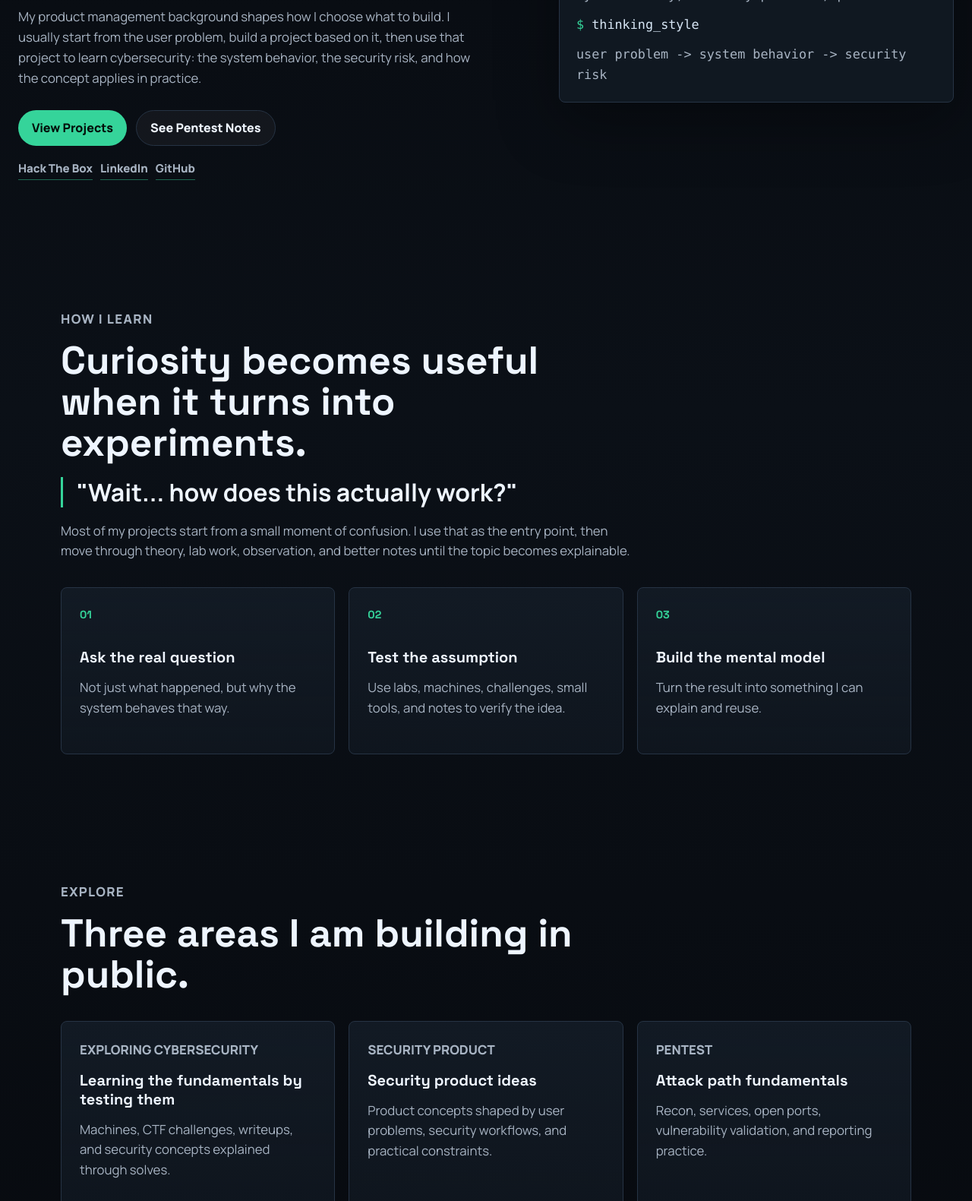
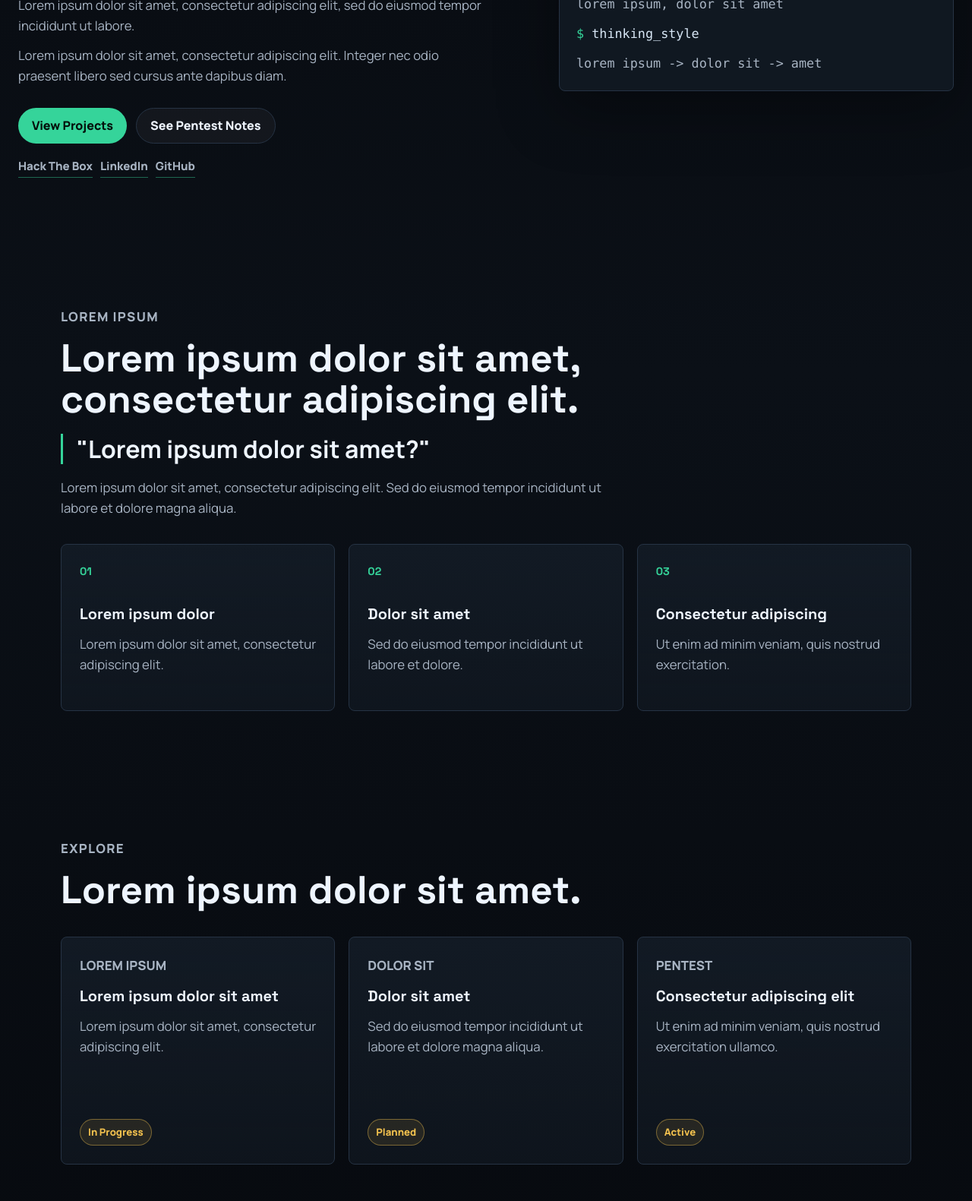
Before and after one commit to Gokongggggggg/Portfolio, a website: page index.html in a window 1280 px wide. Shown: the part 512-2093 px from the top of the page at 76% size. Drawn offline with Linux system fonts and the light colour scheme.

Commit message:
Replace remaining page copy with placeholders

```diff
--- a/index.html
+++ b/index.html
@@ -5,7 +5,7 @@
     <meta name="viewport" content="width=device-width, initial-scale=1">
     <meta
       name="description"
-      content="Wisely's cybersecurity portfolio: computer science, HTB solves, pentesting, and security product ideas."
+      content="Lorem ipsum dolor sit amet, consectetur adipiscing elit."
     >
     <title>Wisely | Cybersecurity Portfolio</title>
     <link rel="preconnect" href="https://fonts.googleapis.com">
@@ -35,17 +35,13 @@
     <main id="top">
       <section class="hero">
         <div class="hero-content">
-          <p class="eyebrow">Computer Science Student | Ex Product Manager | Cybersecurity</p>
-          <h1>Building from the problem outward.</h1>
+          <p class="eyebrow">Lorem Ipsum | Dolor Sit Amet | Consectetur</p>
+          <h1>Lorem ipsum dolor sit amet, consectetur adipiscing elit.</h1>
           <p class="hero-copy">
-            My name is Wisely. I am a Computer Science student exploring
-            cybersecurity, security products, and pentesting.
+            Lorem ipsum dolor sit amet, consectetur adipiscing elit, sed do eiusmod tempor incididunt ut labore.
           </p>
           <p>
-            My product management background shapes how I choose what to build.
-            I usually start from the user problem, build a project based on it,
-            then use that project to learn cybersecurity: the system behavior,
-            the security risk, and how the concept applies in practice.
+            Lorem ipsum dolor sit amet, consectetur adipiscing elit. Integer nec odio praesent libero sed cursus ante dapibus diam.
           </p>
           <div class="hero-actions">
             <a class="button primary" href="projects.html">View Projects</a>
@@ -67,13 +63,13 @@
             </div>
             <div class="terminal-body">
               <p><span class="prompt">$</span> whoami</p>
-              <p>Wisely</p>
+              <p>Lorem Ipsum</p>
               <p><span class="prompt">$</span> background</p>
-              <p>computer science student, ex product manager</p>
+              <p>dolor sit amet, consectetur adipiscing</p>
               <p><span class="prompt">$</span> current_focus</p>
-              <p>cybersecurity, security products, pentest</p>
+              <p>lorem ipsum, dolor sit amet</p>
               <p><span class="prompt">$</span> thinking_style</p>
-              <p>user problem -> system behavior -> security risk</p>
+              <p>lorem ipsum -> dolor sit -> amet</p>
             </div>
           </div>
         </div>
@@ -81,31 +77,29 @@
 
       <section class="section bridge-section">
         <div class="section-heading">
-          <p class="eyebrow">How I Learn</p>
-          <h2>Curiosity becomes useful when it turns into experiments.</h2>
-          <blockquote>"Wait... how does this actually work?"</blockquote>
+          <p class="eyebrow">Lorem Ipsum</p>
+          <h2>Lorem ipsum dolor sit amet, consectetur adipiscing elit.</h2>
+          <blockquote>"Lorem ipsum dolor sit amet?"</blockquote>
           <p>
-            Most of my projects start from a small moment of confusion. I use
-            that as the entry point, then move through theory, lab work,
-            observation, and better notes until the topic becomes explainable.
+            Lorem ipsum dolor sit amet, consectetur adipiscing elit. Sed do eiusmod tempor incididunt ut labore et dolore magna aliqua.
           </p>
         </div>
 
         <div class="process-grid">
           <div class="process-step">
             <span>01</span>
-            <h3>Ask the real question</h3>
-            <p>Not just what happened, but why the system behaves that way.</p>
+            <h3>Lorem ipsum dolor</h3>
+            <p>Lorem ipsum dolor sit amet, consectetur adipiscing elit.</p>
           </div>
           <div class="process-step">
             <span>02</span>
-            <h3>Test the assumption</h3>
-            <p>Use labs, machines, challenges, small tools, and notes to verify the idea.</p>
+            <h3>Dolor sit amet</h3>
+            <p>Sed do eiusmod tempor incididunt ut labore et dolore.</p>
           </div>
           <div class="process-step">
             <span>03</span>
-            <h3>Build the mental model</h3>
-            <p>Turn the result into something I can explain and reuse.</p>
+            <h3>Consectetur adipiscing</h3>
+            <p>Ut enim ad minim veniam, quis nostrud exercitation.</p>
           </div>
         </div>
       </section>
@@ -113,28 +107,28 @@
       <section class="section">
         <div class="section-heading">
           <p class="eyebrow">Explore</p>
-          <h2>Three areas I am building in public.</h2>
+          <h2>Lorem ipsum dolor sit amet.</h2>
         </div>
 
         <div class="project-grid">
           <a class="project-card link-card" href="solves.html">
-            <p class="category">Exploring Cybersecurity</p>
-            <h3>Learning the fundamentals by testing them</h3>
-            <p>Machines, CTF challenges, writeups, and security concepts explained through solves.</p>
+            <p class="category">Lorem Ipsum</p>
+            <h3>Lorem ipsum dolor sit amet</h3>
+            <p>Lorem ipsum dolor sit amet, consectetur adipiscing elit.</p>
             <span class="status">In Progress</span>
           </a>
 
           <a class="project-card link-card" href="projects.html">
-            <p class="category">Security Product</p>
-            <h3>Security product ideas</h3>
-            <p>Product concepts shaped by user problems, security workflows, and practical constraints.</p>
+            <p class="category">Dolor Sit</p>
+            <h3>Dolor sit amet</h3>
+            <p>Sed do eiusmod tempor incididunt ut labore et dolore magna aliqua.</p>
             <span class="status">Planned</span>
           </a>
 
           <a class="project-card link-card" href="pentest.html">
             <p class="category">Pentest</p>
-            <h3>Attack path fundamentals</h3>
-            <p>Recon, services, open ports, vulnerability validation, and reporting practice.</p>
+            <h3>Consectetur adipiscing elit</h3>
+            <p>Ut enim ad minim veniam, quis nostrud exercitation ullamco.</p>
             <span class="status">Active</span>
           </a>
         </div>
```
Also changed, not shown: pentest.html (+9 -10 lines), projects.html (+9 -10 lines).
